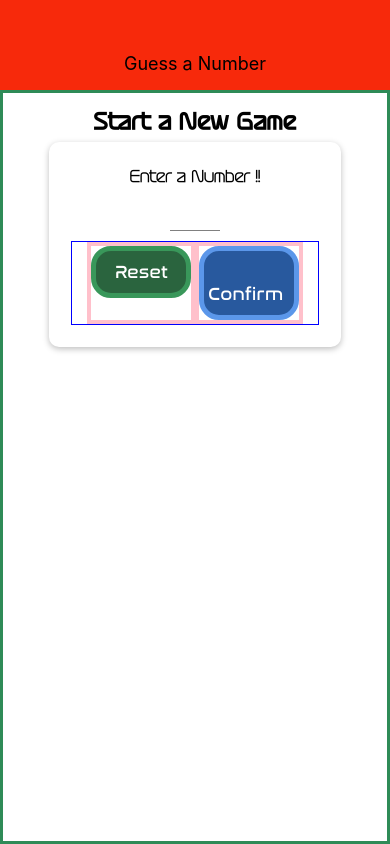
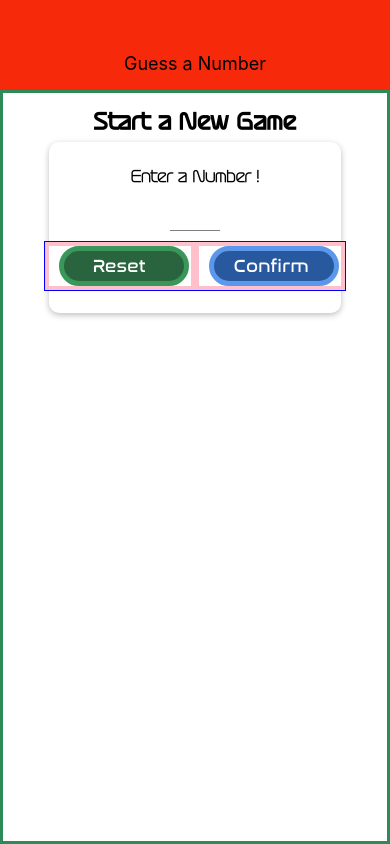
Before and after one commit to stevekutz/reactnative_guessnum_app, a React Native app in the folder reactnative_guess_num/: screen / in a window 390 px wide. Built offline with nearby package versions, Linux system fonts and the light colour scheme.

Commit message:
added CustomButton and styling to StartGameScreen comp

```diff
--- a/reactnative_guess_num/components/CustomButton.js
+++ b/reactnative_guess_num/components/CustomButton.js
@@ -20,15 +20,20 @@ const CustomButton = (props) => {
 const styles = StyleSheet.create({
     button: {
         // default colors, override with props where used
+        width: 130,
         borderWidth: 5,
         borderColor: Colors.borderGrey,
         backgroundColor: Colors.startButton,
-        paddingVertical: 10,
-        paddingHorizontal: 4,
+        paddingVertical: 4,
+        paddingHorizontal: 10,
         borderRadius: 20,
 
     },
     buttonText: {
+        // borderWidth: 2,
+        // borderColor: 'white',
+        width: '90%',
+
         color: 'white',
         fontFamily: 'open-sans',
         fontSize: 18,
--- a/reactnative_guess_num/constants/colors.js
+++ b/reactnative_guess_num/constants/colors.js
@@ -8,4 +8,7 @@ export default {
     confirm: '#0A5B33',
     borderLightBlue: '#5B97EA',
     borderLightGreen: '#39975A',
+    borderLightGrey: '#C9D3D2',
+    backgroundLightBlue: '#0596E4',
+    backgroundLightPink: '#F31BCF',
 }
--- a/reactnative_guess_num/screens/GameOverScreen.js
+++ b/reactnative_guess_num/screens/GameOverScreen.js
@@ -46,10 +46,10 @@ const GameOverScreen = props => {
                 <Image
                     style = {styles.image}
                     // fadeDuration = {3000}
-                    // used for local images
-                    //source = {require('../assets/img/success.png')}
-                    // used for network images
-                    source = {{uri: 'https://now.northropgrumman.com/wp-content/uploads/2017/11/11.07.17_mt_everest.jpg'}}
+                        // used for local images
+                    source = {require('../assets/img/success.png')}
+                        // used for network images
+                    // source = {{uri: 'https://now.northropgrumman.com/wp-content/uploads/2017/11/11.07.17_mt_everest.jpg'}}
                     resizeMode = "cover"
 
                     // onLoad = {console.log("LOADED")}
--- a/reactnative_guess_num/screens/GameScreen.js
+++ b/reactnative_guess_num/screens/GameScreen.js
@@ -3,7 +3,10 @@ import {Button, Text, View, StyleSheet, Alert} from 'react-native';
 
 import NumberContainer from '../components/NumberContainer';
 import Card from '../components/Card';
+import CustomButton from '../components/CustomButton';
 import DefaultStyles from '../constants/default-styles';
+
+import Colors from '../constants/colors.js';
 
 // use function outside to not require re-render and improve performance
 // uses recursion to call itself from within
@@ -89,10 +92,19 @@ const GameScreen = props => {
             <Text style = {DefaultStyles.bodyText}> Computer guessed number </Text>
             <NumberContainer> {currentGuess} </NumberContainer>
             <Card style = {styles.buttonContainer}>
-                <Button title = 'Lower' onPress = {nextGuessHandler.bind(this, 'lower')} />
-                {/* <Button title = 'Lower2' onPress = {() => nextGuessHandler('lower')} />  */}
+                {/* <Button title = 'Lower' onPress = {nextGuessHandler.bind(this, 'lower')} /> */}
+                {/* <Button title = 'Lower2' onPress = {() => nextGuessHandler('lower')} /> */}
+                <CustomButton
+                    style = {styles.lowerStyle}
+                    onPress = {() => nextGuessHandler('lower')}
+                > Lower </CustomButton>
 
-                <Button title = 'Higher' onPress = {nextGuessHandler.bind(this, 'higher')} />
+                {/* <Button title = 'Higher' onPress = {nextGuessHandler.bind(this, 'higher')} /> */}
+                <CustomButton
+                    style = {styles.higherStyle}
+                    onPress = {() => nextGuessHandler('higher')}
+                > Higher </CustomButton>
+
 
             </Card>
         </View>
@@ -119,7 +131,19 @@ const styles = StyleSheet.create({
         width: '80%',
         maxWidth: '85%',
 
+    },
+    lowerStyle: {
+        borderColor: Colors.borderLightGrey,
+        backgroundColor: Colors.backgroundLightBlue,
+        fontFamily: 'Raleway-SemiBold',
+    },
+    higherStyle: {
+        borderColor: Colors.borderLightGrey,
+        backgroundColor: Colors.backgroundLightPink,
+        fontFamily: 'Raleway-SemiBold',
     }
+
+
 
 
 
--- a/reactnative_guess_num/screens/StartGameScreen.js
+++ b/reactnative_guess_num/screens/StartGameScreen.js
@@ -60,7 +60,7 @@ const StartGameScreen = props => {
                 <Text style = {styles.title} > Start a New Game </Text>
                 <Card style = {styles.inputContainer}>
                         {/* <Text> Enter a number </Text>  */}
-                        <BodyText> Enter a Number !! </BodyText>
+                        <BodyText> Enter a Number ! </BodyText>
                         <Input
                             style = {styles.input}
                             blurOnSubmit
@@ -155,16 +155,19 @@ const styles = StyleSheet.create({
         borderWidth: 1,
         borderColor: 'blue',
         flexDirection: 'row',
-        width: '100%',
-        justifyContent: 'space-between',
-        paddingHorizontal: 15,
+        // width: 50,
+        // display: 'flex',
+        // justifyContent: 'space-between',
+        // paddingHorizontal: 1,
+        // margin: 5,
 
         },
     buttonStyle: {
         borderWidth: 4,
         borderColor: 'pink',
-        width: '50%',
-
+        width: 150,
+        paddingHorizontal: 10,
+        textAlign: 'center',
     },
 
     reset: {
```
Also changed, not shown: reactnative_guess_num/App.js (+1 -6 lines), 1 other file (tests, documents, lock files or other folders).
